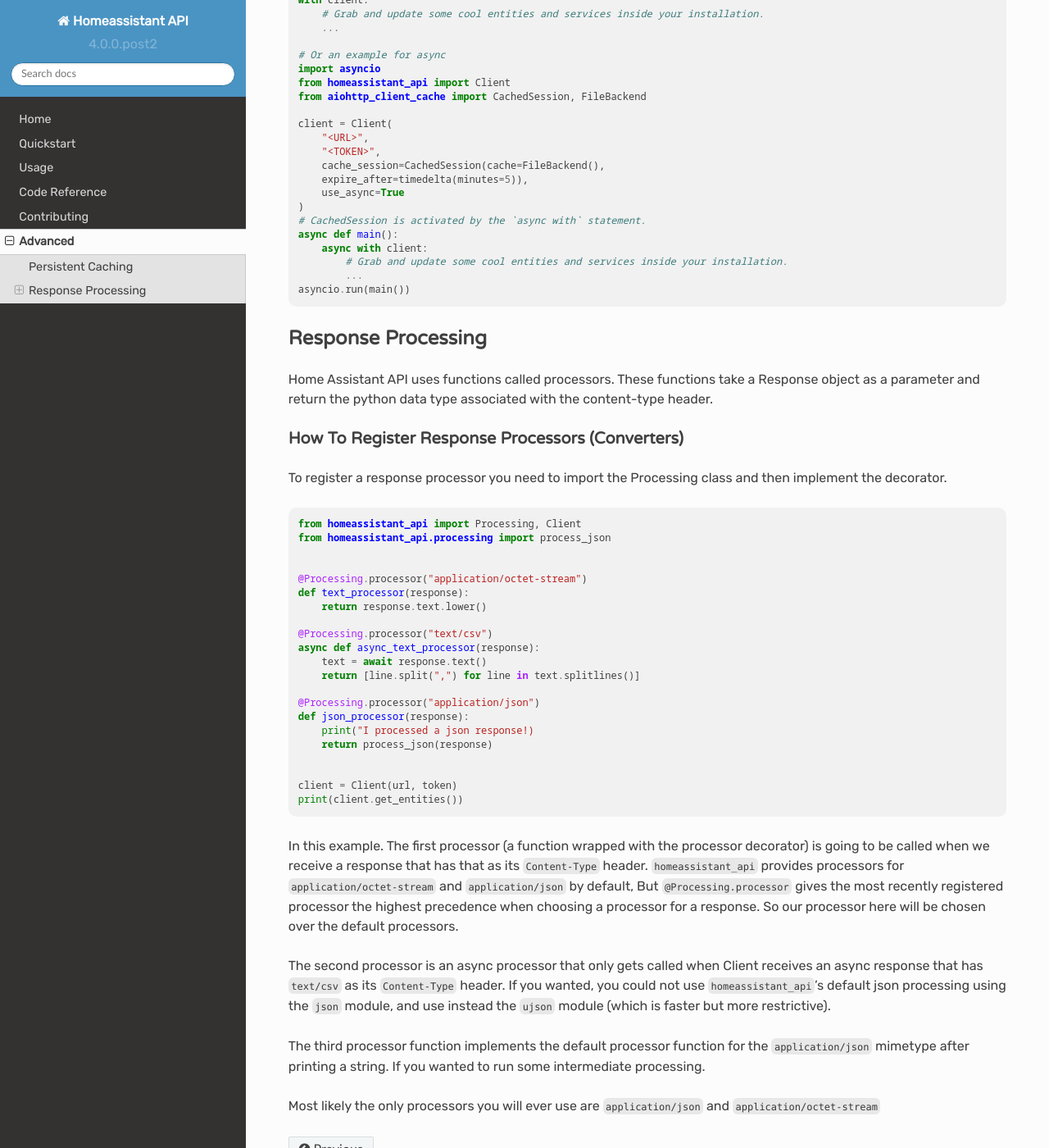
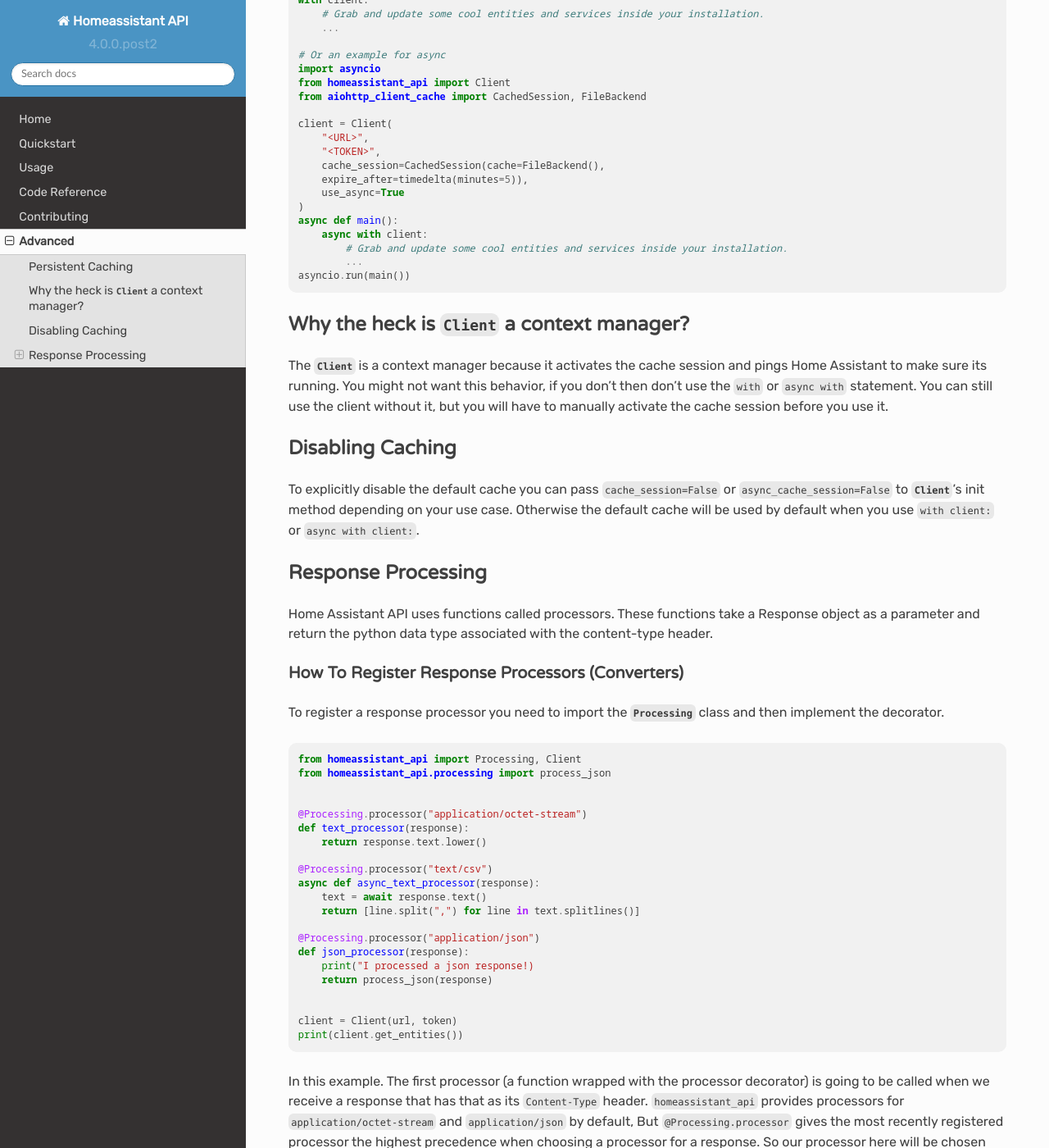
Before and after one commit to GrandMoff100/HomeAssistantAPI, a Sphinx documentation site: the page built from docs/advanced.rst, in a window 1280 px wide and 1400 px high, scrolled down 788 px. Shown: the whole window at 82% size. Built offline with Sphinx 7.4.7 and the Read the Docs theme 2.0.0, drawn with Linux system fonts in a browser that asks for light colours.

Commit message:
Explain the context manager functionality

```diff
--- a/docs/advanced.rst
+++ b/docs/advanced.rst
@@ -48,12 +48,25 @@ You can simply pass them to your client like so.
         expire_after=timedelta(minutes=5)),
         use_async=True
     )
-    # CachedSession is activated by the `async with` statement.
     async def main():
         async with client:
             # Grab and update some cool entities and services inside your installation.
             ...
     asyncio.run(main())
+
+
+Why the heck is :py:class:`Client` a context manager?
+********************************************************
+
+The :py:class:`Client` is a context manager because it activates the cache session and pings Home Assistant to make sure its running.
+You might not want this behavior, if you don't then don't use the :code:`with` or :code:`async with` statement.
+You can still use the client without it, but you will have to manually activate the cache session before you use it.
+
+Disabling Caching
+******************
+
+To explicitly disable the default cache you can pass :code:`cache_session=False` or :code:`async_cache_session=False` to :py:class:`Client`'s init method depending on your use case.
+Otherwise the default cache will be used by default when you use :code:`with client:` or :code:`async with client:`.
 
 
 Response Processing
@@ -64,7 +77,7 @@ These functions take a Response object as a parameter and return the python data
 How To Register Response Processors (Converters)
 ==================================================
 
-To register a response processor you need to import the Processing class and then implement the decorator.
+To register a response processor you need to import the :py:class:`Processing` class and then implement the decorator.
 
 
 .. code-block:: python
--- a/docs/usage.rst
+++ b/docs/usage.rst
@@ -42,6 +42,8 @@ The most commonly used features of this library include triggering services and
     client = Client("https://foobarhomeassistant.duckdns.org:8123/api", "mylongtokenpasswordthingyfoobar")
 
     # In order to activate the requests session you to use the Client context manager like so.
+    # Using it as a context manager will automatically close the session when you're done with it.
+    # But also will *ping* your Home Assistant instance to make sure it's running.
     with client:
         while True:
             sun = client.get_entity(entity_id="sun.sun")
@@ -157,6 +159,9 @@ Async Entities
     # <State "My new state" entity_id="cover.garage_door">
 
 
+
+
+
 What's Next?
 #############
 
```
